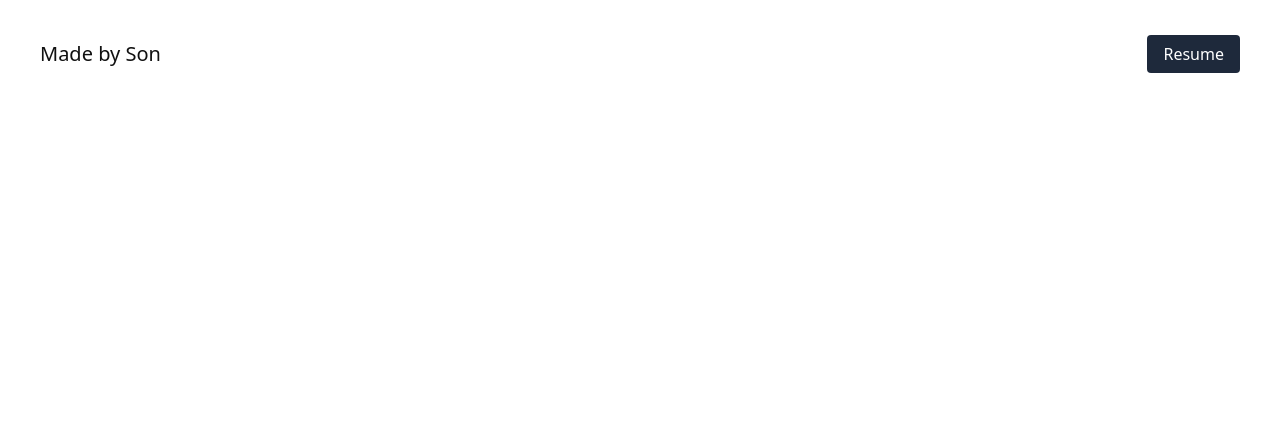
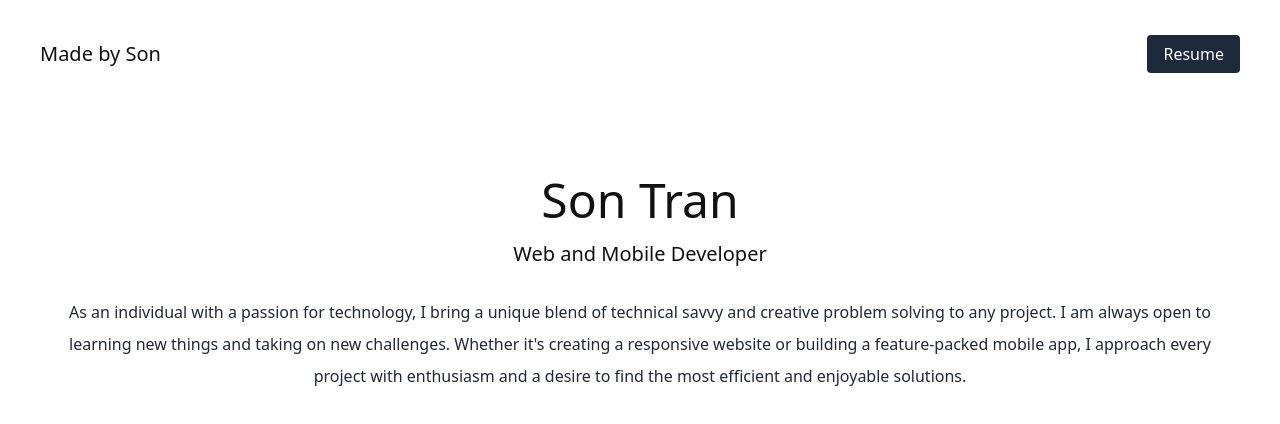
Before and after one commit to SonTR203/portfoliov3, a Next.js app: page / in a window 1280 px wide. Shown: the top 424 px of the page. Built offline with nearby package versions, Linux system fonts and the light colour scheme.

Commit message:
add introduction

```diff
--- a/src/pages/index.js
+++ b/src/pages/index.js
@@ -29,6 +29,19 @@ export default function Home() {
               </li>
             </ul>
           </nav>
+          <div className="text-center p-3">
+            <h2 className="text-5xl py-2 ">Son Tran</h2>
+            <h3 className="text-xl py-2">Web and Mobile Developer</h3>
+            <p className="text-md py-5 leading-8 text-gray-800">
+              As an individual with a passion for technology, I bring a unique
+              blend of technical savvy and creative problem solving to any
+              project. I am always open to learning new things and taking on new
+              challenges. Whether it's creating a responsive website or building
+              a feature-packed mobile app, I approach every project with
+              enthusiasm and a desire to find the most efficient and enjoyable
+              solutions.
+            </p>
+          </div>
         </section>
       </main>
     </>
```
